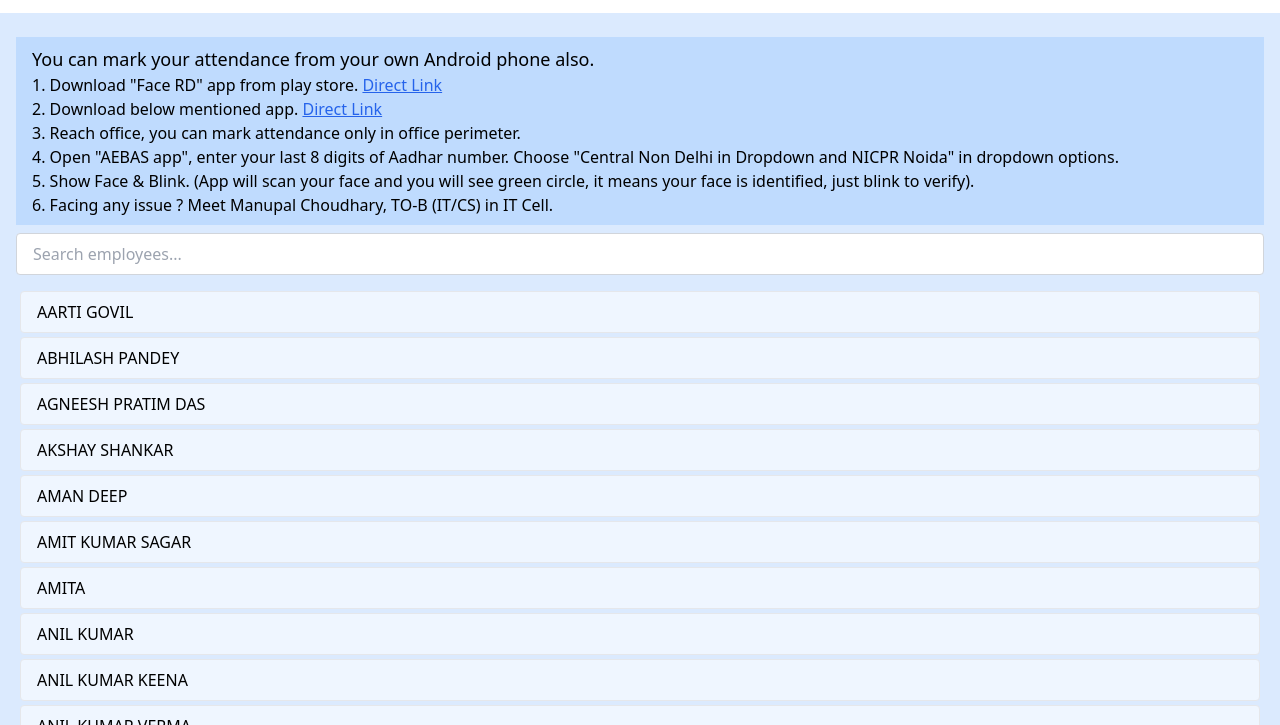
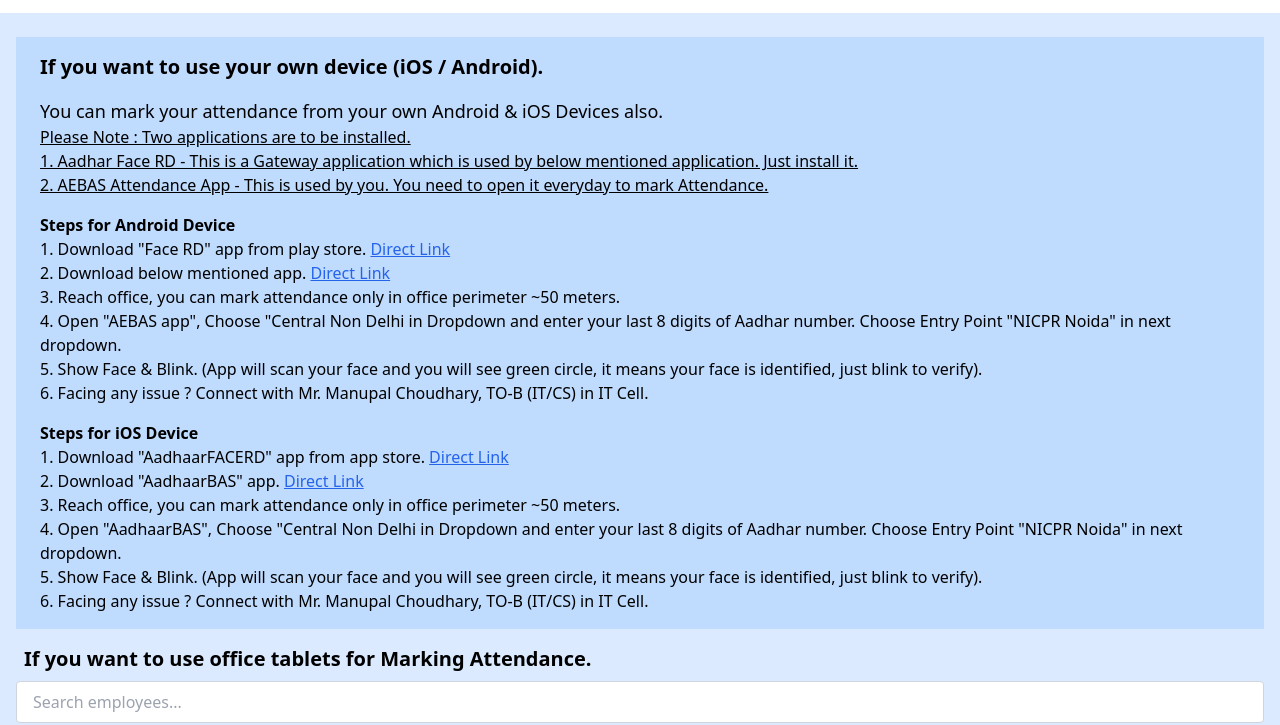
Before and after one commit to malwaremanu/nicpr-app, a plain HTML site: page dist/index.html in a window 1280 px wide. Shown: the part 75-800 px from the top of the page. Drawn offline with nearby package versions, Linux system fonts and the light colour scheme.

Commit message:
Added iOS links and documentation.

```diff
--- a/dist/index.html
+++ b/dist/index.html
@@ -3,7 +3,7 @@
 <head>
     <meta charset="UTF-8">
     <meta name="viewport" content="width=device-width, initial-scale=1.0">
-    <title>Simple HTML App</title>
+    <title>ICMR-NICPR Portal</title>
     <link href="https://cdn.jsdelivr.net/npm/tailwindcss@2.2.19/dist/tailwind.min.css" rel="stylesheet">
     <script src="https://cdn.jsdelivr.net/npm/vue@2.6.14/dist/vue.js"></script>
     <style>
@@ -29,25 +29,42 @@
     <!-- Main Content -->
     <div id="app" class="container mx-auto p-4">
         <div class="bg-blue-200 px-4 py-2 my-2">
-            <span class="text-lg"> You can mark your attendance from your own Android phone also.  </span>
-            <br>
-            1. Download "Face RD" app from play store. <a class="text-blue-600 underline" href="https://play.google.com/store/apps/details?id=in.gov.uidai.facerd&hl=en_IN">Direct Link</a> <br>
-            2. Download below mentioned app. <a class="text-blue-600 underline" href="UIDAI-AEBAS.apk">Direct Link</a> <br>
-            3. Reach office, you can mark attendance only in office perimeter.<br>
-            4. Open "AEBAS app", enter your last 8 digits of Aadhar number. Choose "Central Non Delhi in Dropdown and NICPR Noida" in dropdown options.<br>
-            5. Show Face & Blink. (App will scan your face and you will see green circle, it means your face is identified, just blink to verify).<br>
-            6. Facing any issue ? Meet Manupal Choudhary, TO-B (IT/CS) in IT Cell.<br>
+            <div class="font-semibold p-2 text-xl">
+                If you want to use your own device (iOS / Android).
+            </div>
+            <div class="p-2">
+                <div class="text-lg"> You can mark your attendance from your own Android & iOS Devices also.</div>
+                <div class="underline">
+                    <h2>Please Note : Two applications are to be installed.</h2>
+                    1. Aadhar Face RD - This is a Gateway application which is used by below mentioned application. Just install it. <br>
+                    2. AEBAS Attendance App - This is used by you. You need to open it everyday to mark Attendance.
+                </div>
+            </div>
 
-            <a href="UIDAI-AEBAS.apk" class="hidden">
-                <button class="px-4 py-2 bg-blue-600 text-white rounded flex items-center gap-2 rounded-full w-48">
-                    <svg fill="none" class="w-5 h-5" stroke="currentColor" viewBox="0 0 24 24" xmlns="http://www.w3.org/2000/svg" aria-hidden="true" data-slot="icon">
-                        <path stroke-linecap="round" stroke-linejoin="round" d="M19.5 14.25v-2.625a3.375 3.375 0 0 0-3.375-3.375h-1.5A1.125 1.125 0 0 1 13.5 7.125v-1.5a3.375 3.375 0 0 0-3.375-3.375H8.25m.75 12 3 3m0 0 3-3m-3 3v-6m-1.5-9H5.625c-.621 0-1.125.504-1.125 1.125v17.25c0 .621.504 1.125 1.125 1.125h12.75c.621 0 1.125-.504 1.125-1.125V11.25a9 9 0 0 0-9-9Z"></path>
-                    </svg>
-                    Download App
-                </button>
-            </a>
+            <div class="p-2">
+                <h1 class="font-semibold">Steps for Android Device</h1>
+                1. Download "Face RD" app from play store. <a class="text-blue-600 underline" href="https://play.google.com/store/apps/details?id=in.gov.uidai.facerd&hl=en_IN">Direct Link</a> <br>
+                2. Download below mentioned app. <a class="text-blue-600 underline" href="UIDAI-AEBAS.apk">Direct Link</a> <br>
+                3. Reach office, you can mark attendance only in office perimeter ~50 meters.<br>
+                4. Open "AEBAS app", Choose "Central Non Delhi in Dropdown and enter your last 8 digits of Aadhar number. Choose Entry Point "NICPR Noida" in next dropdown.<br>
+                5. Show Face & Blink. (App will scan your face and you will see green circle, it means your face is identified, just blink to verify).<br>
+                6. Facing any issue ? Connect with <a href="https://wa.me/919024343890">Mr. Manupal Choudhary, TO-B (IT/CS)</a> in IT Cell.<br>
+            </div>
+
+            <div class="p-2">
+                <h1 class="font-semibold">Steps for iOS Device</h1>
+                1. Download "AadhaarFACERD" app from app store. <a class="text-blue-600 underline" href="https://apps.apple.com/in/app/aadhaarfacerd/id6479888451">Direct Link</a> <br>
+                2. Download "AadhaarBAS" app. <a class="text-blue-600 underline" href="https://apps.apple.com/in/app/aadhaarbas/id6480398150">Direct Link</a> <br>
+                3. Reach office, you can mark attendance only in office perimeter ~50 meters.<br>
+                4. Open "AadhaarBAS", Choose "Central Non Delhi in Dropdown and enter your last 8 digits of Aadhar number. Choose Entry Point "NICPR Noida" in next dropdown.<br>
+                5. Show Face & Blink. (App will scan your face and you will see green circle, it means your face is identified, just blink to verify).<br>
+                6. Facing any issue ? Connect with <a href="https://wa.me/919024343890">Mr. Manupal Choudhary, TO-B (IT/CS)</a> in IT Cell.<br>
+            </div>
         </div>
 
+        <div class="font-semibold p-2 text-xl">
+            If you want to use office tablets for Marking Attendance.
+        </div>
         <div class="mb-4">
             <input type="text" class="px-4 py-2 w-full border border-gray-300 rounded" v-model="searchQuery" placeholder="Search employees...">
         </div>
```
